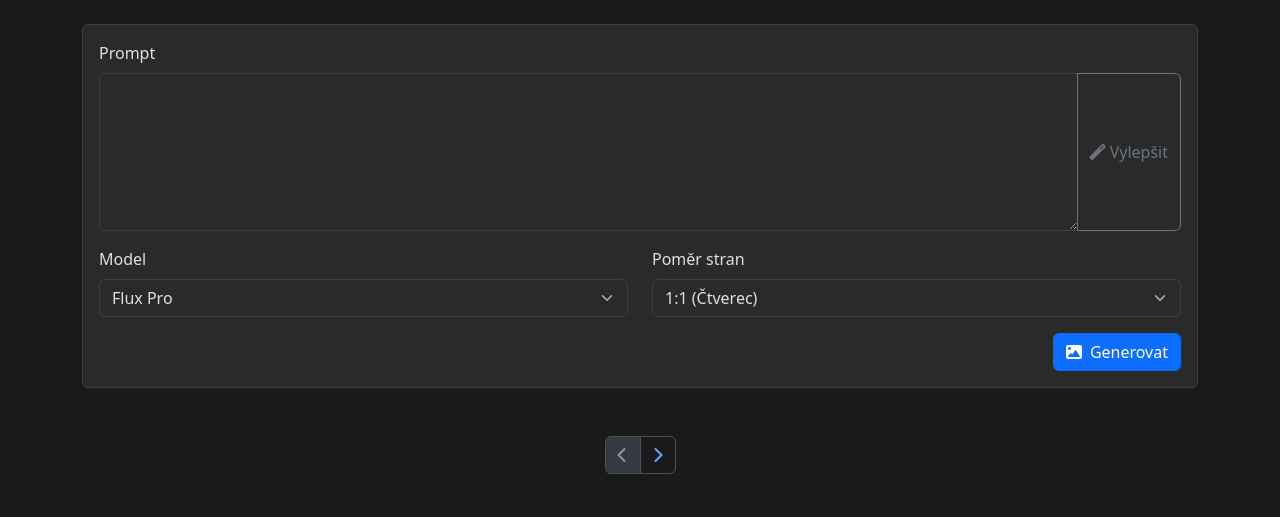
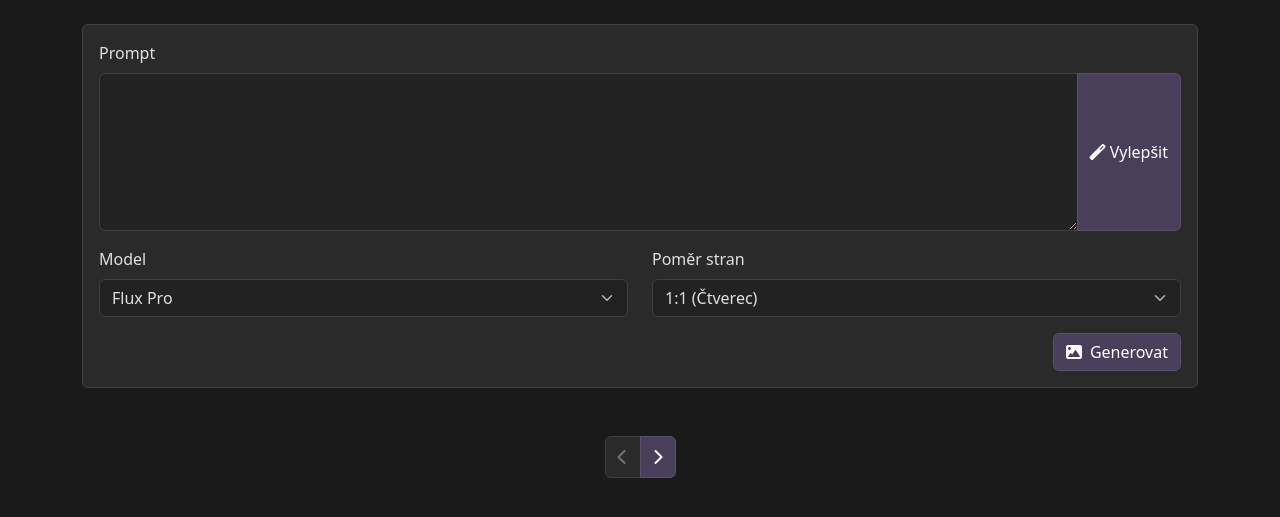
Before and after one commit to pendialek/replicate-ai, a Flask app: page / in a window 1280 px wide. Shown: the part 153-670 px from the top of the page. Run offline with Flask 3, Linux system fonts and the light colour scheme; data that the repository does not hold is empty; parts of the project's set-up code (start-up, migrations or seed data) failed here and were passed over; some libraries are stand-ins or nearby versions.

Commit message:
feat: enhance UI with ambient background and unified button colors
- Add ambient background effect for non-square images using blur
- Update button colors to a unified purple theme (#493f5b)
- Improve form input contrast with darker background

```diff
--- a/static/js/main.js
+++ b/static/js/main.js
@@ -60,6 +60,7 @@ function createImageCard(image) {
     return `
         <div class="col-md-4 col-lg-3 mb-4">
             <div class="card image-card">
+                <div class="ambient-background" style="background-image: url('/images/${image.image_filename}')"></div>
                 <img src="/images/${image.image_filename}" class="card-img-top" alt="Generated image">
                 <div class="overlay">
                     <div class="d-flex justify-content-between">
--- a/templates/index.html
+++ b/templates/index.html
@@ -22,13 +22,13 @@
         }
 
         .form-control, .form-select {
-            background-color: #2a2a2a;
+            background-color: #222222;
             border-color: #404040;
             color: #e0e0e0;
         }
 
         .form-control:focus, .form-select:focus {
-            background-color: #2a2a2a;
+            background-color: #222222;
             border-color: #505050;
             color: #e0e0e0;
         }
@@ -38,24 +38,63 @@
             border-color: #404040;
         }
 
-        .btn-primary {
-            background-color: #0d6efd;
-            border-color: #0d6efd;
+        .btn-primary, #improvePrompt, .page-link {
+            background-color: #493f5b;
+            border-color: #5a4f6e;
+            color: white;
         }
 
-        .btn-primary:hover {
-            background-color: #0b5ed7;
-            border-color: #0a58ca;
+        .btn-primary:hover, #improvePrompt:hover, .page-link:hover {
+            background-color: #3a3249;
+            border-color: #493f5b;
+            color: white;
+        }
+
+        .btn-primary:focus, #improvePrompt:focus, .page-link:focus {
+            background-color: #3a3249;
+            border-color: #493f5b;
+            color: white;
+            box-shadow: 0 0 0 0.25rem rgba(73, 63, 91, 0.25);
+        }
+
+        #improvePrompt {
+            font-weight: 500;
+        }
+
+        .page-link {
+            padding: 0.5rem 0.75rem;
+        }
+
+        .page-item.active .page-link {
+            background-color: #3a3249;
+            border-color: #493f5b;
+        }
+
+        .page-item.disabled .page-link {
+            background-color: #2a2a2a;
+            border-color: #404040;
+            color: #6c757d;
         }
 
         .image-card {
             position: relative;
             overflow: hidden;
+            padding-bottom: 100%; /* Vytvoří čtvercový kontejner */
+            background-color: #1a1a1a;
         }
 
-        .image-card {
-            position: relative;
-            padding-bottom: 100%; /* Vytvoří čtvercový kontejner */
+        .image-card .ambient-background {
+            position: absolute;
+            top: -10px;
+            left: -10px;
+            right: -10px;
+            bottom: -10px;
+            background-size: cover;
+            background-position: center;
+            filter: blur(20px) brightness(0.7);
+            opacity: 0.6;
+            transform: scale(1.1);
+            z-index: 0;
         }
 
         .image-card img {
@@ -65,7 +104,7 @@
             width: 100%;
             height: 100%;
             object-fit: contain; /* Zachová poměr stran */
-            background-color: #1a1a1a; /* Tmavé pozadí pro prázdné oblasti */
+            z-index: 1; /* Zajistí, že obrázek bude nad rozmazaným pozadím */
         }
 
         .image-card .overlay {
```
